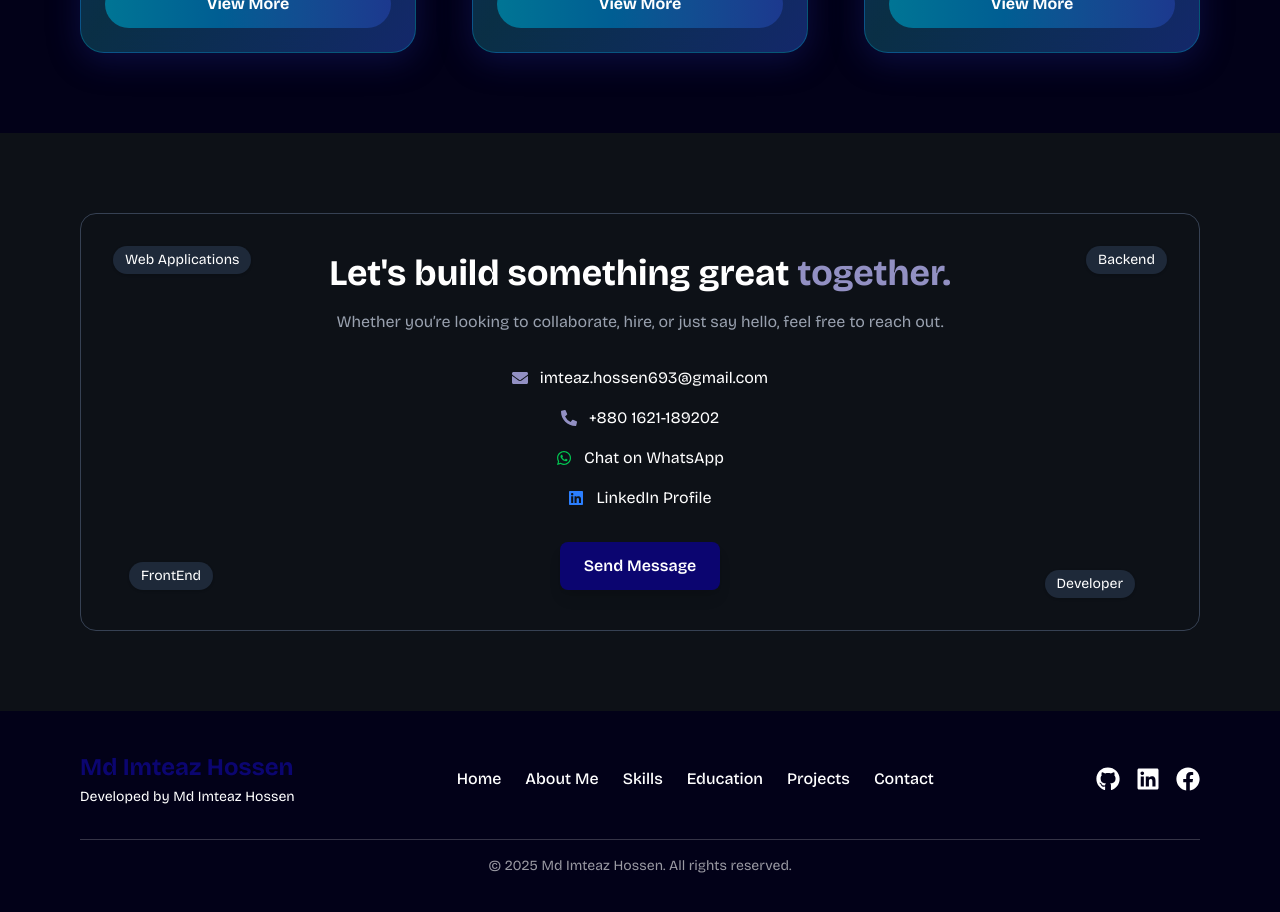
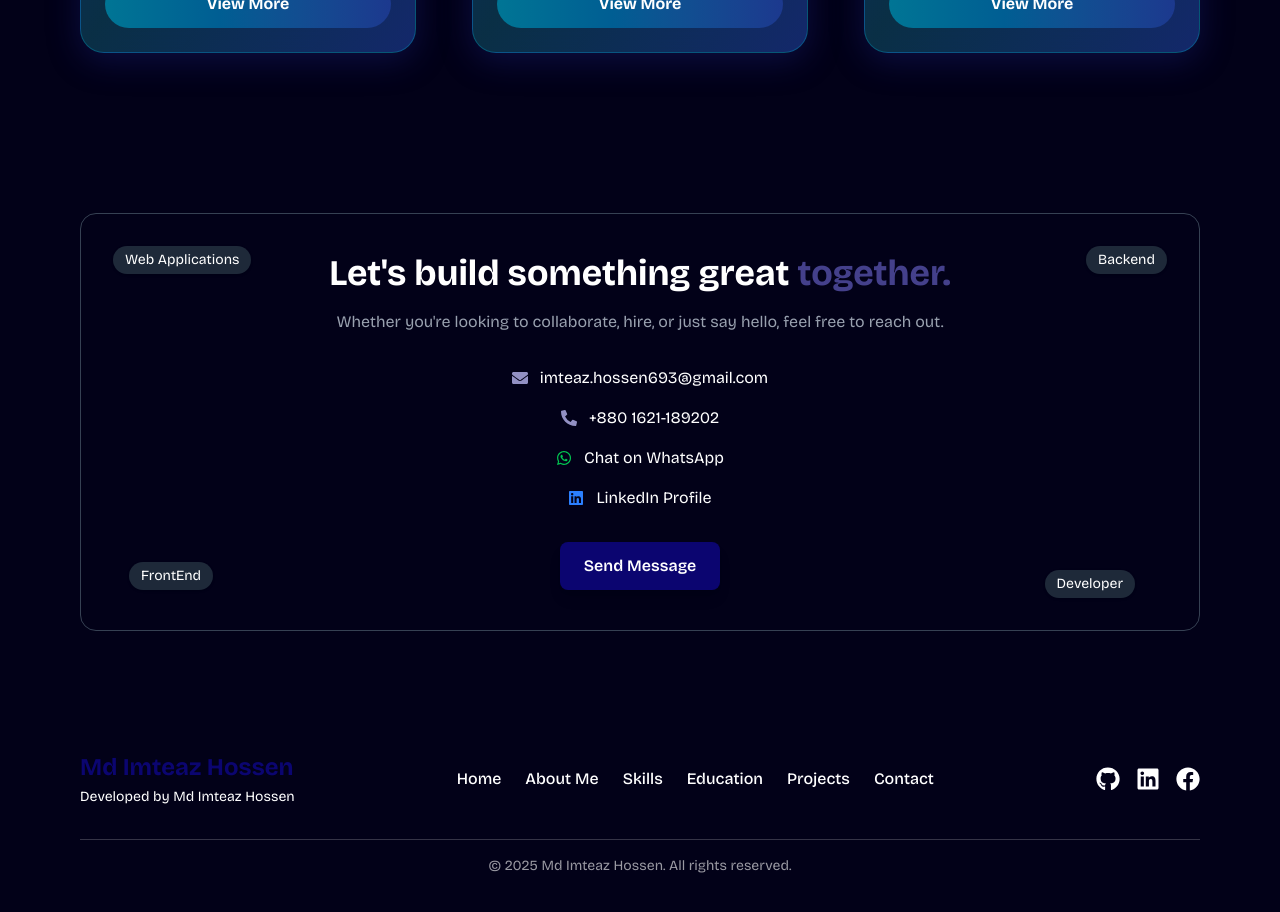
Before and after one commit to Imteazhossen/my-portfolio, a React (Vite) app: page / in a window 1280 px wide. Shown: the part 3200-4112 px from the top of the page. Built offline with nearby package versions, Linux system fonts and the light colour scheme.

Commit message:
some new change

```diff
--- a/src/Components/Contact.jsx
+++ b/src/Components/Contact.jsx
@@ -8,7 +8,7 @@ const Contact = () => {
     <section
       id="contact"
       className="md:p-20 p-5"
-      style={{ backgroundColor: "#0D1117" }}
+      style={{ backgroundColor: "#020118" }}
     >
       <div className=" mx-auto py-10 sm:p-10 text-center relative overflow-hidden rounded-2xl border border-gray-700">
 
@@ -56,7 +56,7 @@ const Contact = () => {
           transition={{ duration: 0.6 }}
           className="text-4xl font-bold text-white mb-4"
         >
-          Let's build something great <span className="text-[#9290C3]">together.</span>
+          Let's build something great <span className="text-[#44408b]">together.</span>
         </motion.h2>
 
         {/* Subtitle */}
@@ -66,7 +66,7 @@ const Contact = () => {
           transition={{ delay: 0.3 }}
           className="text-gray-400 mb-8 max-w-2xl mx-auto"
         >
-          Whether you’re looking to collaborate, hire, or just say hello, feel free to reach out.
+          Whether you're looking to collaborate, hire, or just say hello, feel free to reach out.
         </motion.p>
 
         {/* Contact Info */}
--- a/src/Components/Details.jsx
+++ b/src/Components/Details.jsx
@@ -25,7 +25,7 @@ const projectsDetails = {
     techStack: ["React", "Firebase", "MongoDB", "Node.js"],
     description:
       "ScholarshipHub is a platform for students to explore and apply for scholarships. It supports multiple user roles with role-specific dashboards, secure login, filtering, real-time applications, reviews, and payment gateway integration.",
-    liveLink: "https://scholarshiphub.example.com",
+    liveLink: "https://scholarship-hub-a7834.web.app/media",
     githubClient: "https://github.com/Imteazhossen/scholarship-hub-client",
     challenges:
       "Implementing role-based authentication and authorization, integrating Stripe and Firebase Auth seamlessly, and handling real-time updates.",
```
